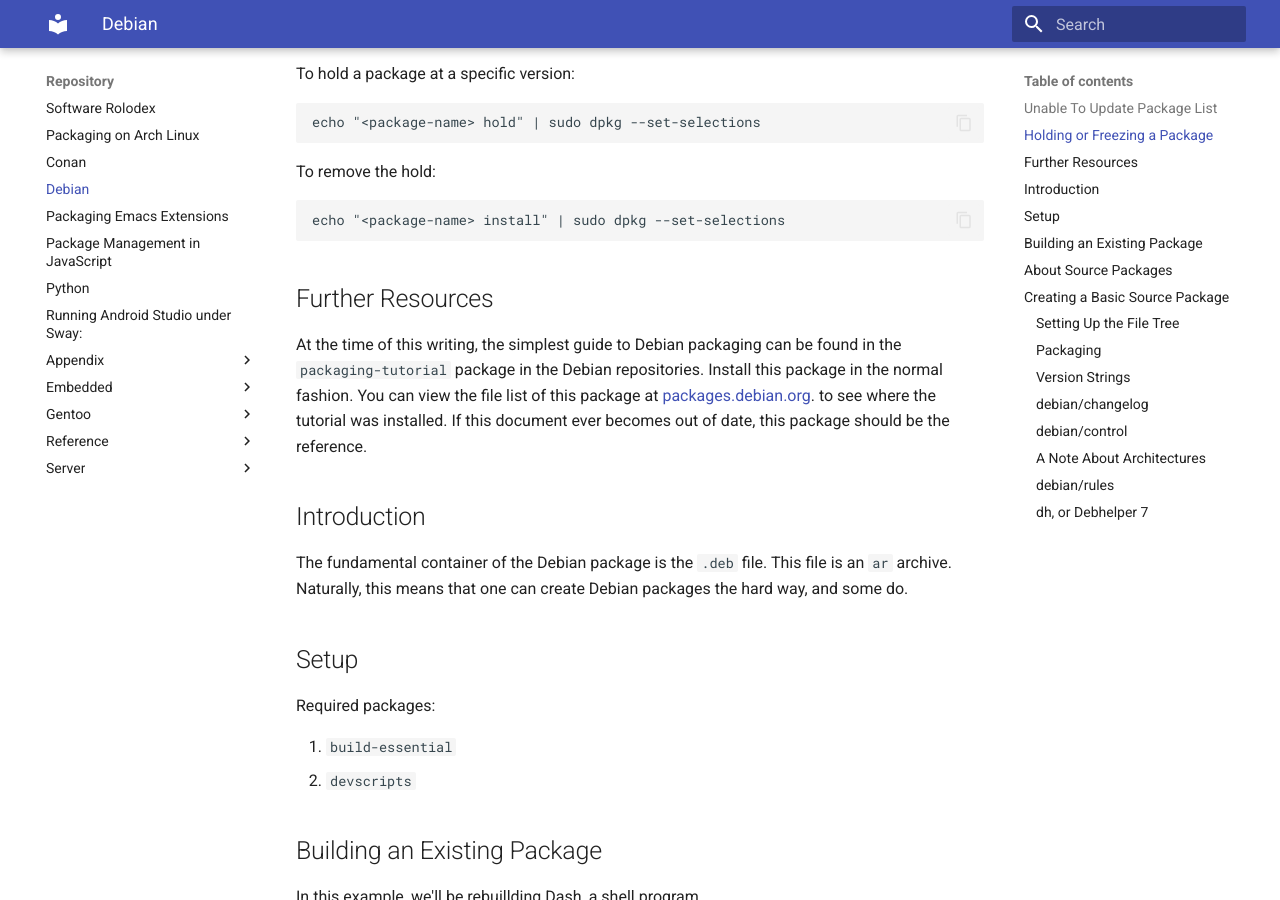
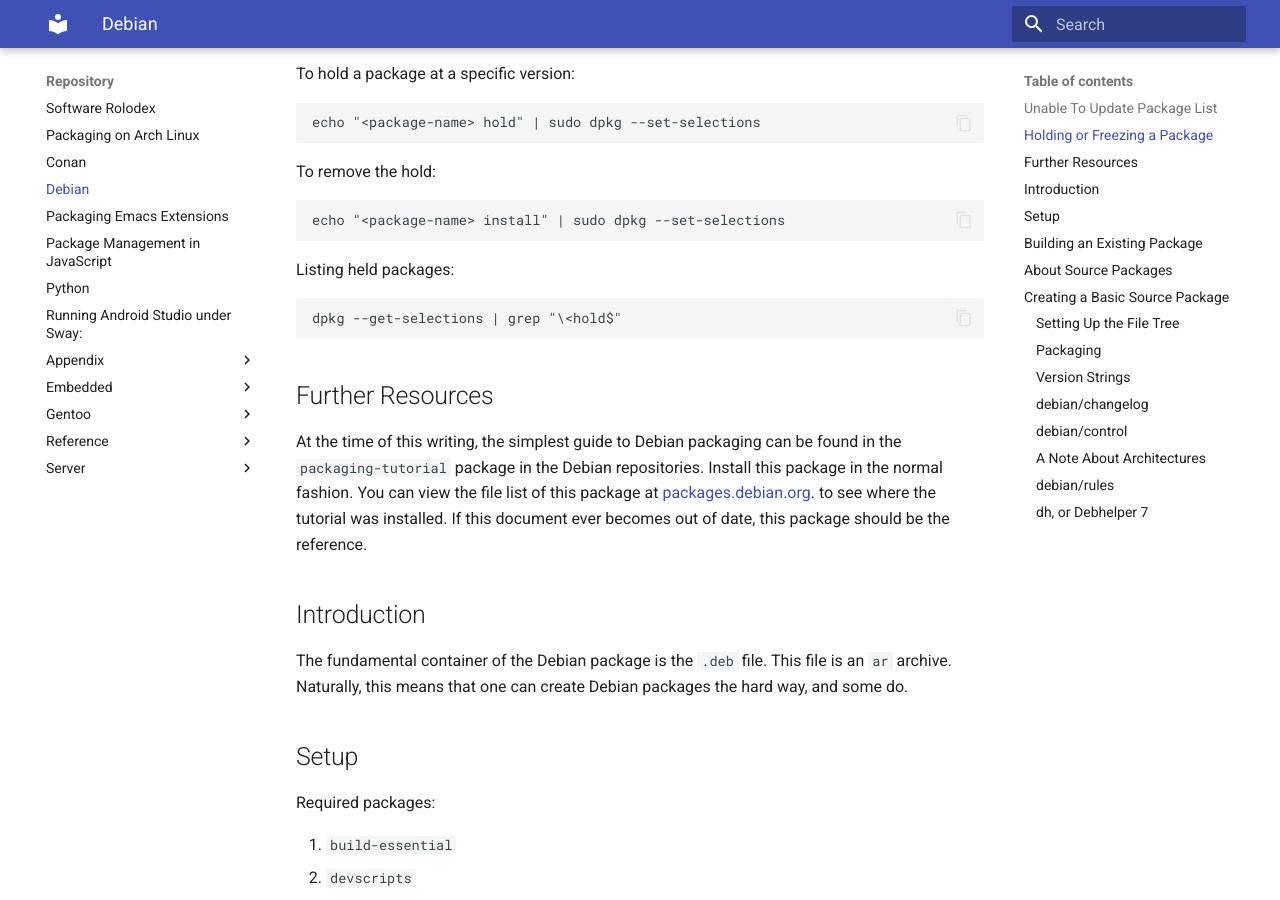
Before and after one commit to AmateurECE/twardyece-repository, an MkDocs documentation site: the page built from docs/Debian.md, in a window 1280 px wide and 900 px high, scrolled down 687 px. Built offline with MkDocs 1.6.1 and Material for MkDocs 9.7.7, drawn with Linux system fonts in a browser that asks for light colours.

Commit message:
debian: Listing held packages

````diff
--- a/docs/Debian.md
+++ b/docs/Debian.md
@@ -39,6 +39,12 @@ To remove the hold:
 
 ```
 echo "<package-name> install" | sudo dpkg --set-selections
+```
+
+Listing held packages:
+
+```
+dpkg --get-selections | grep "\<hold$"
 ```
 
 ## Further Resources
````
